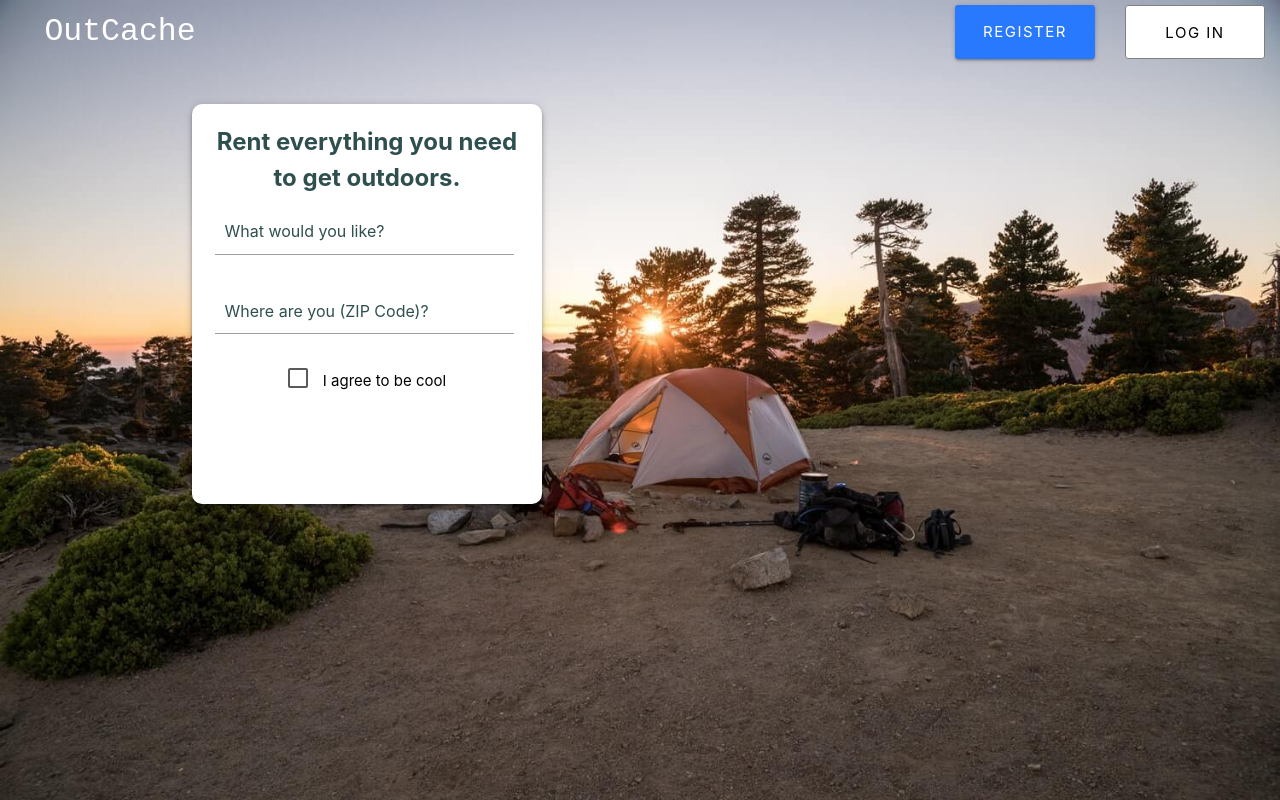
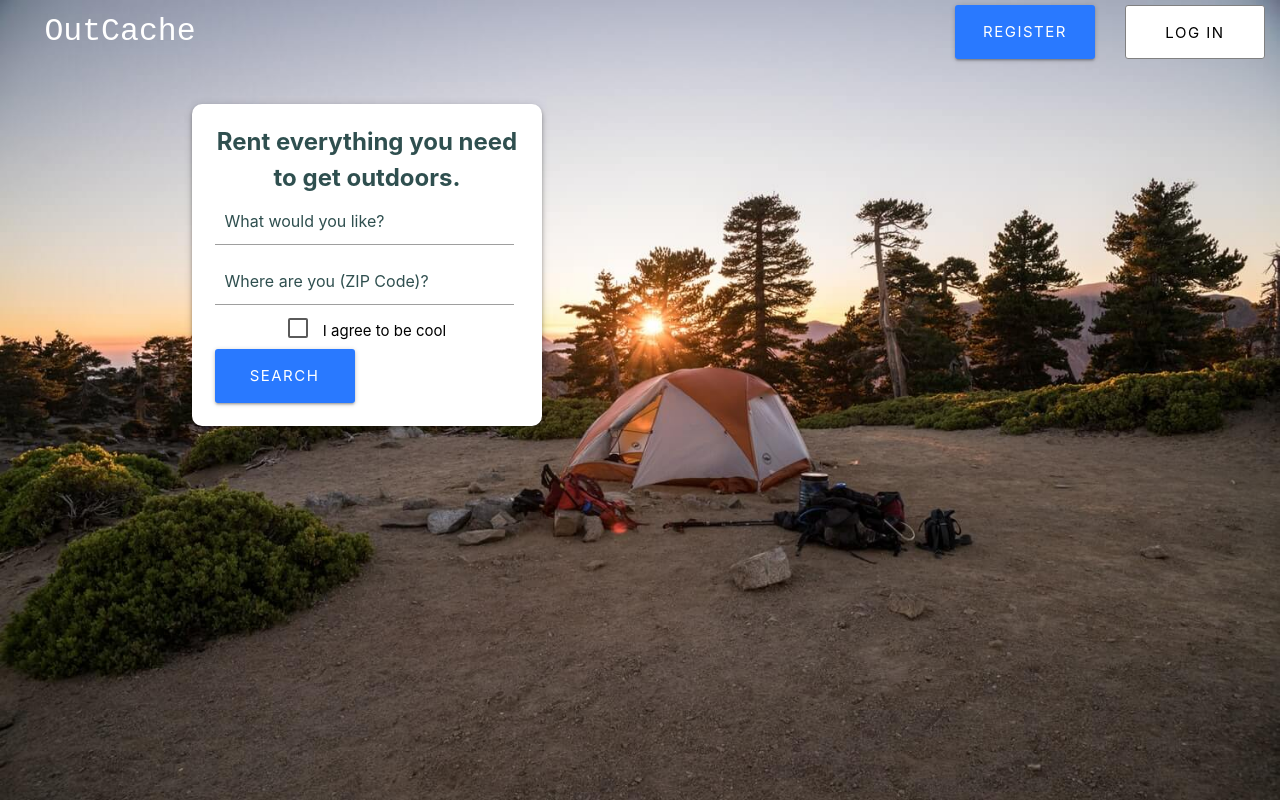
Before and after one commit to timstarkk/outcache, a React (Create React App) app in the folder client/: page / in a window 1280 px wide. Built offline with nearby package versions, Linux system fonts and the light colour scheme.

Commit message:
search button on landing with routes

```diff
--- a/client/public/assets/css/style.css
+++ b/client/public/assets/css/style.css
@@ -17,10 +17,10 @@ body {
 }
 
 #landingCard {
-    height: 400px;
+    /* height: 400px; */
     width: 350px;
     border-radius: 10px;
-    padding-bottom: 35px;
+    /* padding-bottom: 35px; */
     /* padding-bottom: 20px; */
     /* display: flex;
     align-items: flex-end; */
--- a/client/src/App.js
+++ b/client/src/App.js
@@ -54,7 +54,7 @@ class App extends Component {
             <Route exact path="/register" component={Register} />
             <Route exact path="/login" component={Login} />
             <Route exact path="/modal" component={Modal} />
-            <Route exact path="/Search" component={Search} />
+            <Route exact path="/search" component={Search} />
 
 
             <Switch>
--- a/client/src/components/layout/Landing.js
+++ b/client/src/components/layout/Landing.js
@@ -25,6 +25,17 @@ class Landing extends Component {
                   <input type="checkbox" className="filled-in" style={{ color: "white" }} />
                   <span style={{ color: "black" }} >I agree to be cool</span>
                 </label>
+                <Link
+                    to="/search"
+                    style={{
+                      width: "140px",
+                      borderRadius: "3px",
+                      letterSpacing: "1.5px"
+                    }}
+                    className="btn btn-large waves-effect waves-light hoverable blue accent-3"
+                  >
+                    Search
+                  </Link>
               </form>
             </div>
           </div>
```
